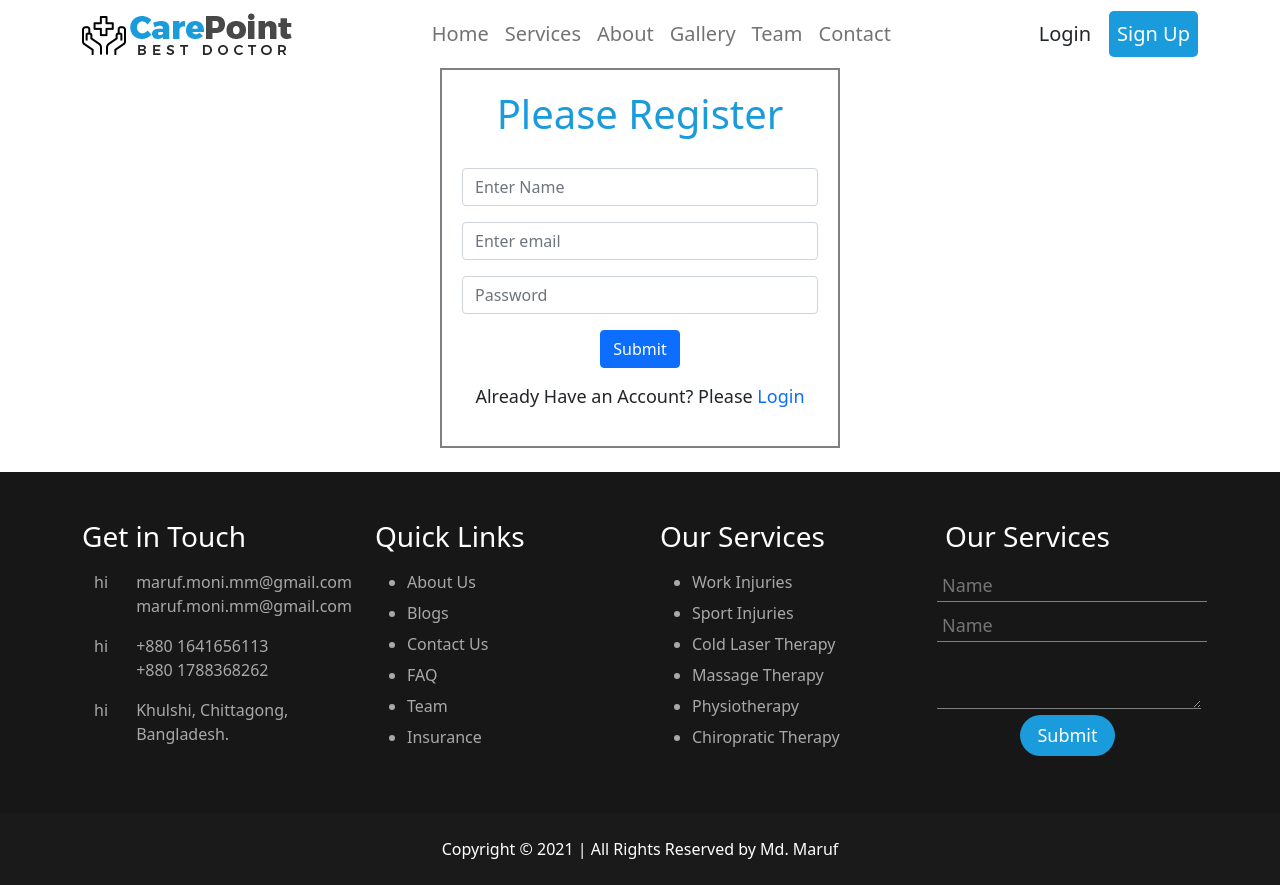
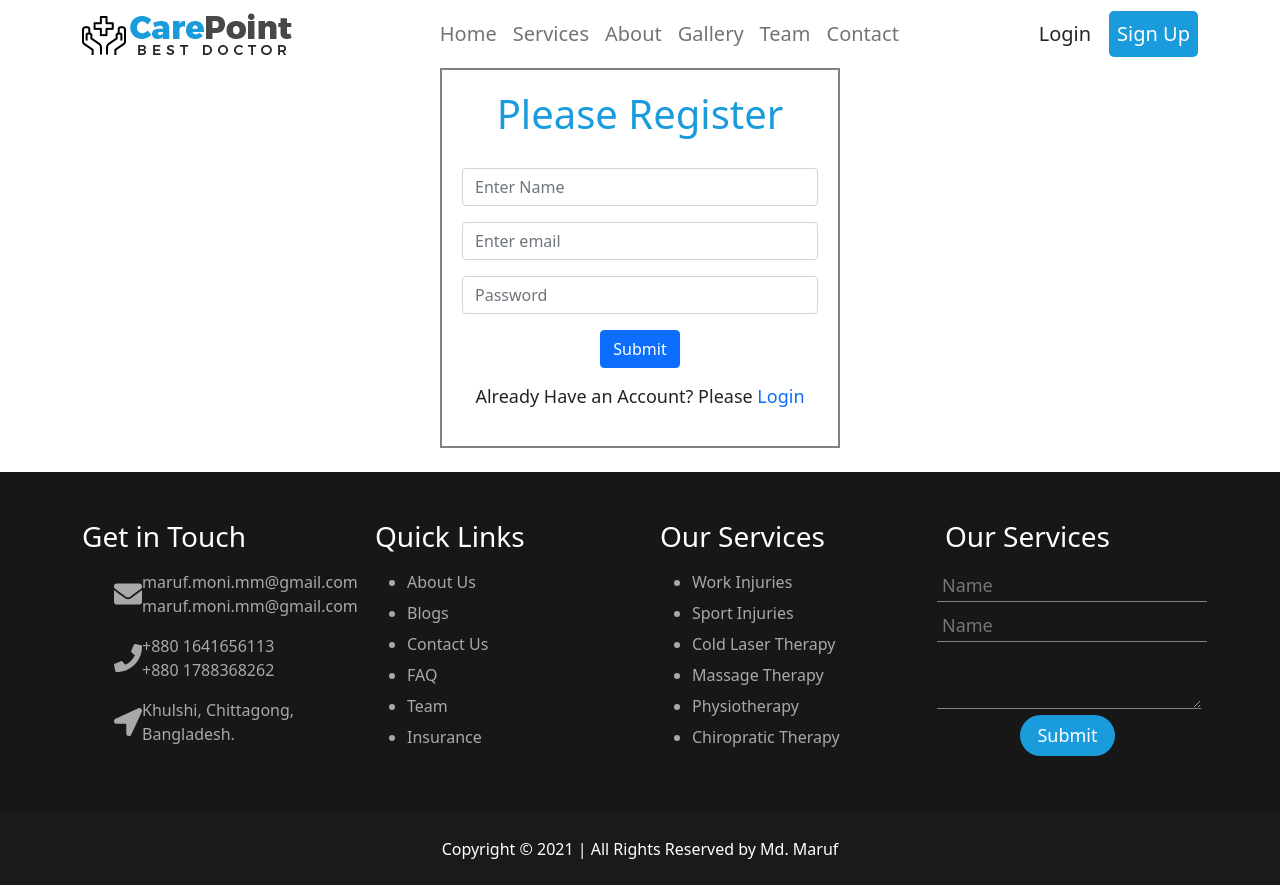
Before and after one commit to mdmaruf641/care-point, a React (Create React App) app: page /signUp in a window 1280 px wide. Built offline with nearby package versions, Linux system fonts and the light colour scheme; no server answers.

Commit message:
login page iplement

```diff
--- a/src/Components/Pages/Login/Login/Login.js
+++ b/src/Components/Pages/Login/Login/Login.js
@@ -1,13 +1,18 @@
 import React from "react";
-
+import "./Login.css";
 import { Button, Container, Form } from "react-bootstrap";
+import google from "../../../../images/google.png";
 import { Link } from "react-router-dom";
-import "./Login.css";
-import google from "../../../../images/google.png";
 import useAuth from "./../../../../Hooks/UseAuth";
 
 const Login = () => {
-  const { signInUsingGoogle } = useAuth();
+  const {
+    signInUsingGoogle,
+    signInUsingEmail,
+    emailHandle,
+    passwordHandle,
+    error,
+  } = useAuth();
   return (
     <div>
       <Container>
@@ -15,15 +20,23 @@ const Login = () => {
           <h1>Please Login</h1>
 
           {/* email login items */}
-          <Form>
+          <Form onSubmit={signInUsingEmail}>
             <Form.Group className="mb-3" controlId="formBasicEmail">
-              <Form.Control type="email" placeholder="Enter email" />
+              <Form.Control
+                onBlur={emailHandle}
+                type="email"
+                placeholder="Enter email"
+              />
             </Form.Group>
 
             <Form.Group className="mb-3" controlId="formBasicPassword">
-              <Form.Control type="password" placeholder="Password" />
+              <Form.Control
+                onBlur={passwordHandle}
+                type="password"
+                placeholder="Password"
+              />
             </Form.Group>
-
+            <div className="text-danger">{error}</div>
             <Button variant="primary" type="submit">
               Submit
             </Button>
--- a/src/Components/Pages/Login/SignUp/SignUp.js
+++ b/src/Components/Pages/Login/SignUp/SignUp.js
@@ -1,68 +1,19 @@
-import React, { useState } from "react";
+import React from "react";
+import "./SignUp.css";
 import { Button, Container, Form } from "react-bootstrap";
-import { getAuth, createUserWithEmailAndPassword } from "firebase/auth";
-
 import { Link } from "react-router-dom";
-import "./SignUp.css";
 
 const SignUp = () => {
-  const auth = getAuth();
-  // state for name
-  const [name, setName] = useState("");
-  // state for email
-  const [email, setEmail] = useState("");
-  // state for password
-  const [password, setPassword] = useState("");
-  // state for handle password length
-  const [error, setError] = useState("");
-
-  // handle name on Change
-  const handleNameChange = (e) => {
-    setName(e.target.value);
-  };
-  // handle email on Change
-  const handleEmailChange = (e) => {
-    setEmail(e.target.value);
-  };
-
-  // handle password on Change
-  const handlePasswordChange = (e) => {
-    setPassword(e.target.value);
-  };
-
-  // for register button
-  const handleRegister = (e) => {
-    e.preventDefault();
-    if (password.length < 6) {
-      setError("Password Must be at least 6 characters long");
-      return;
-    }
-    if (!/(?=.*[A-Z].*[A-Z])/.test(password)) {
-      setError("Password must contain 2 upper case ");
-      return;
-    }
-    createUserWithEmailAndPassword(auth, email, password)
-      .then((result) => {
-        const user = result.user;
-        console.log(user);
-        setError("");
-      })
-      .catch((error) => {
-        setError(error.message);
-      });
-    console.log(name, email, password);
-  };
-
   return (
     <div>
       <Container>
         <div className="form-inner">
           <h1>Please Register</h1>
 
-          <Form onSubmit={handleRegister}>
+          <Form /* onSubmit={handleRegister} */>
             <Form.Group className="mb-3" controlId="formBasicName">
               <Form.Control
-                onChange={handleNameChange}
+                /* onChange={handleNameChange} */
                 type="text"
                 required
                 placeholder="Enter Name"
@@ -70,7 +21,7 @@ const SignUp = () => {
             </Form.Group>
             <Form.Group className="mb-3" controlId="formBasicEmail">
               <Form.Control
-                onChange={handleEmailChange}
+                /* onChange={handleEmailChange} */
                 type="email"
                 required
                 placeholder="Enter email"
@@ -78,13 +29,13 @@ const SignUp = () => {
             </Form.Group>
             <Form.Group className="mb-3" controlId="formBasicPassword">
               <Form.Control
-                onChange={handlePasswordChange}
+                /* onChange={handlePasswordChange} */
                 type="password"
                 required
                 placeholder="Password"
               />
             </Form.Group>
-            <div className="text-danger my-1">{error}</div>
+            <div className="text-danger my-1">{/* {error} */}</div>
             <Button variant="primary" type="submit">
               Submit
             </Button>
--- a/src/Components/Pages/Shared/Footer/Footer.css
+++ b/src/Components/Pages/Shared/Footer/Footer.css
@@ -63,3 +63,6 @@
 .mini-footer p {
   color: #fff;
 }
+
+@media only screen and (max-width: 688px) {
+}
--- a/src/Components/Pages/Shared/Footer/Footer.js
+++ b/src/Components/Pages/Shared/Footer/Footer.js
@@ -1,11 +1,20 @@
 import React from "react";
 import { Container, Row } from "react-bootstrap";
 import "./Footer.css";
+import { FontAwesomeIcon } from "@fortawesome/react-fontawesome";
+import {
+  faEnvelope,
+  faPhone,
+  faLocationArrow,
+} from "@fortawesome/free-solid-svg-icons";
 
 const Footer = () => {
+  const mail = <FontAwesomeIcon icon={faEnvelope} />;
+  const phone = <FontAwesomeIcon icon={faPhone} />;
+  const location = <FontAwesomeIcon icon={faLocationArrow} />;
   return (
     <div>
-      <div className="footer py-5 mt-4">
+      <div className="footer  py-5 mt-4">
         <Container>
           <Row>
             <div className="col-lg-3">
@@ -13,23 +22,23 @@ const Footer = () => {
                 <h3>Get in Touch</h3>
               </div>
               <div className="footer-info ps-2">
-                <div className="row">
-                  <div className="col-lg-2">hi</div>
-                  <div className="col-lg-10 text-start contact-info">
+                <div className="d-flex ms-4 align-items-center">
+                  <div className=" mr-4  fs-3">{mail}</div>
+                  <div className=" text-start contact-info">
                     <p>maruf.moni.mm@gmail.com</p>
                     <p>maruf.moni.mm@gmail.com</p>
                   </div>
                 </div>
-                <div className="row my-3">
-                  <div className="col-lg-2">hi</div>
-                  <div className="col-lg-10 text-start contact-info">
+                <div className="d-flex ms-4 align-items-center my-3">
+                  <div className=" mr-4 fs-3">{phone}</div>
+                  <div className=" text-start contact-info">
                     <p>+880 1641656113</p>
                     <p>+880 1788368262</p>
                   </div>
                 </div>
-                <div className="row">
-                  <div className="col-lg-2">hi</div>
-                  <div className="col-lg-10 text-start contact-info">
+                <div className="d-flex ms-4 align-items-center">
+                  <div className=" mr-4 fs-3">{location}</div>
+                  <div className=" text-start contact-info">
                     <p>Khulshi, Chittagong,</p>
                     <p>Bangladesh.</p>
                   </div>
--- a/src/Components/Pages/Shared/Header/Header.js
+++ b/src/Components/Pages/Shared/Header/Header.js
@@ -37,9 +37,6 @@ const Header = () => {
               </Nav.Link>
             </Nav>
             <Nav>
-              <Nav.Link to="/" className="nav-items user-name">
-                {user?.displayName}
-              </Nav.Link>
               {!user?.email ? (
                 <>
                   <Nav.Link
@@ -58,6 +55,17 @@ const Header = () => {
                   </Nav.Link>
                 </>
               ) : (
+                <>
+                  <Nav.Link to="/" className="nav-items user-name">
+                    <img
+                      style={{ width: "45px", borderRadius: "50%" }}
+                      src={user.photoURL}
+                      alt=""
+                    />
+                  </Nav.Link>
+                  <Nav.Link to="/" className="nav-items user-name">
+                    {user?.displayName}
+                  </Nav.Link>
                   <Nav.Link
                     onClick={logOut}
                     as={HashLink}
@@ -66,6 +74,7 @@ const Header = () => {
                   >
                     Log Out
                   </Nav.Link>
+                </>
               )}
             </Nav>
           </Navbar.Collapse>
--- a/src/Hooks/UseFirebase.js
+++ b/src/Hooks/UseFirebase.js
@@ -5,6 +5,7 @@ import {
   onAuthStateChanged,
   signOut,
   createUserWithEmailAndPassword,
+  signInWithEmailAndPassword,
 } from "firebase/auth";
 import initializeAuthentication from "./../Components/Pages/Login/Firebase/Firebase.init";
 import { useState, useEffect } from "react";
@@ -14,6 +15,12 @@ initializeAuthentication();
 const useFirebase = () => {
   // for handle user
   const [user, setUser] = useState({});
+  // for handle email
+  const [email, setEmail] = useState("");
+  // for handle password
+  const [password, setPassword] = useState("");
+  // for handle error
+  const [error, setError] = useState("");
 
   // for handle loading
   const [isLoading, setIsLoading] = useState(true);
@@ -22,6 +29,7 @@ const useFirebase = () => {
   const googleProvider = new GoogleAuthProvider();
   const auth = getAuth();
 
+  // google sign in
   const signInUsingGoogle = (e) => {
     e.preventDefault();
     setIsLoading(true);
@@ -29,6 +37,24 @@ const useFirebase = () => {
       .then((result) => {
         setUser(result.user);
         console.log(result.user);
+      })
+      .catch((error) => {
+        setError(error.message);
+      })
+      .finally(() => setIsLoading(false));
+  };
+
+  // google sign in
+  const signInUsingEmail = (e) => {
+    e.preventDefault();
+    setIsLoading(true);
+    signInWithEmailAndPassword(email, password)
+      .then((result) => {
+        setUser(result.user);
+        console.log(result.user);
+      })
+      .catch((error) => {
+        setError(error.message);
       })
       .finally(() => setIsLoading(false));
   };
@@ -53,11 +79,24 @@ const useFirebase = () => {
       .finally(() => setIsLoading(false));
   };
 
+  // email Handle
+  const emailHandle = (e) => {
+    setEmail(e?.target.value);
+  };
+  // password Handle
+  const passwordHandle = (e) => {
+    setPassword(e?.target.value);
+  };
+
   return {
     user,
+    error,
     isLoading,
     signInUsingGoogle,
+    signInUsingEmail,
     logOut,
+    emailHandle,
+    passwordHandle,
   };
 };
 
```
Lines whose indentation alone changed are shown as unchanged.
